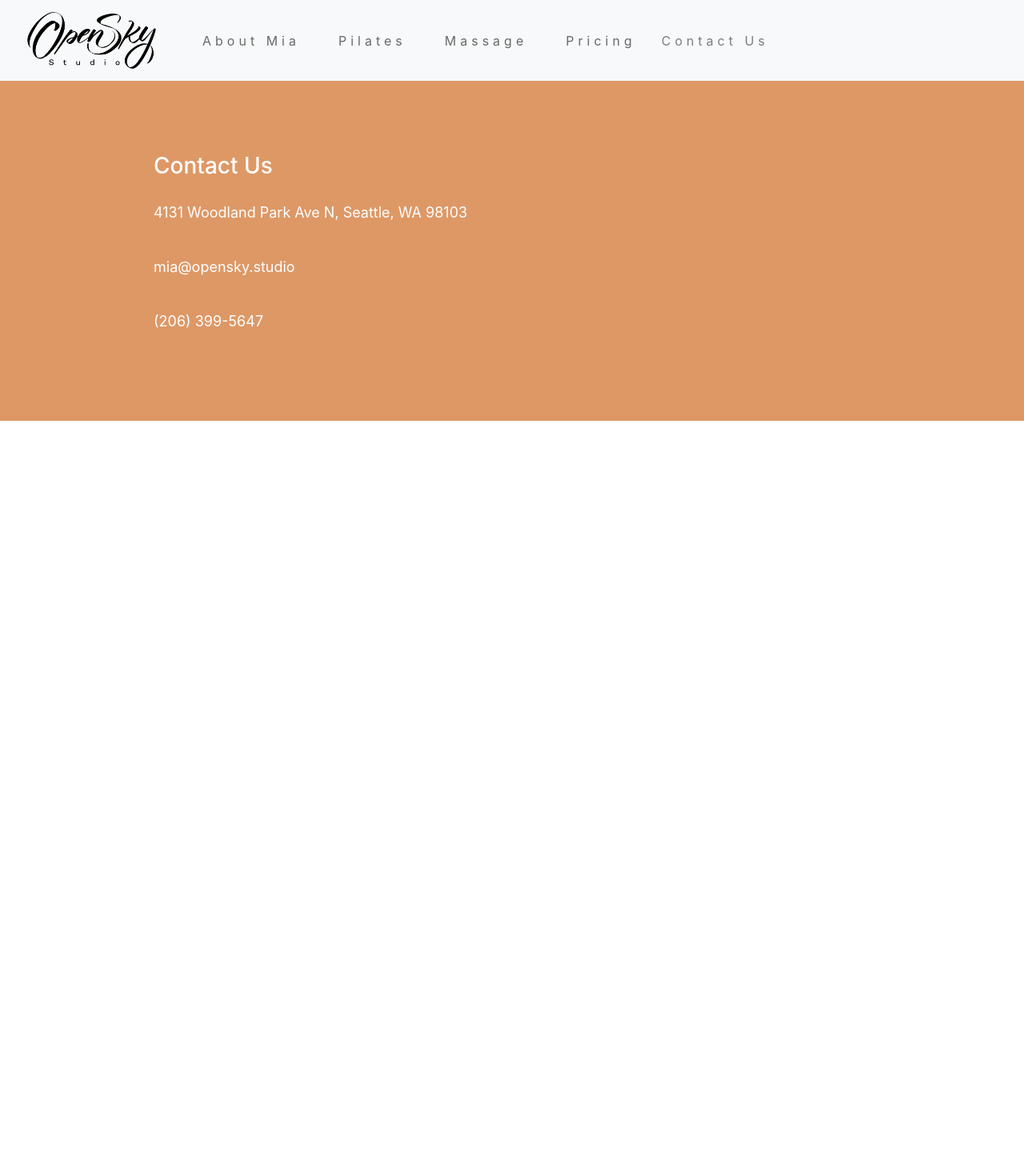
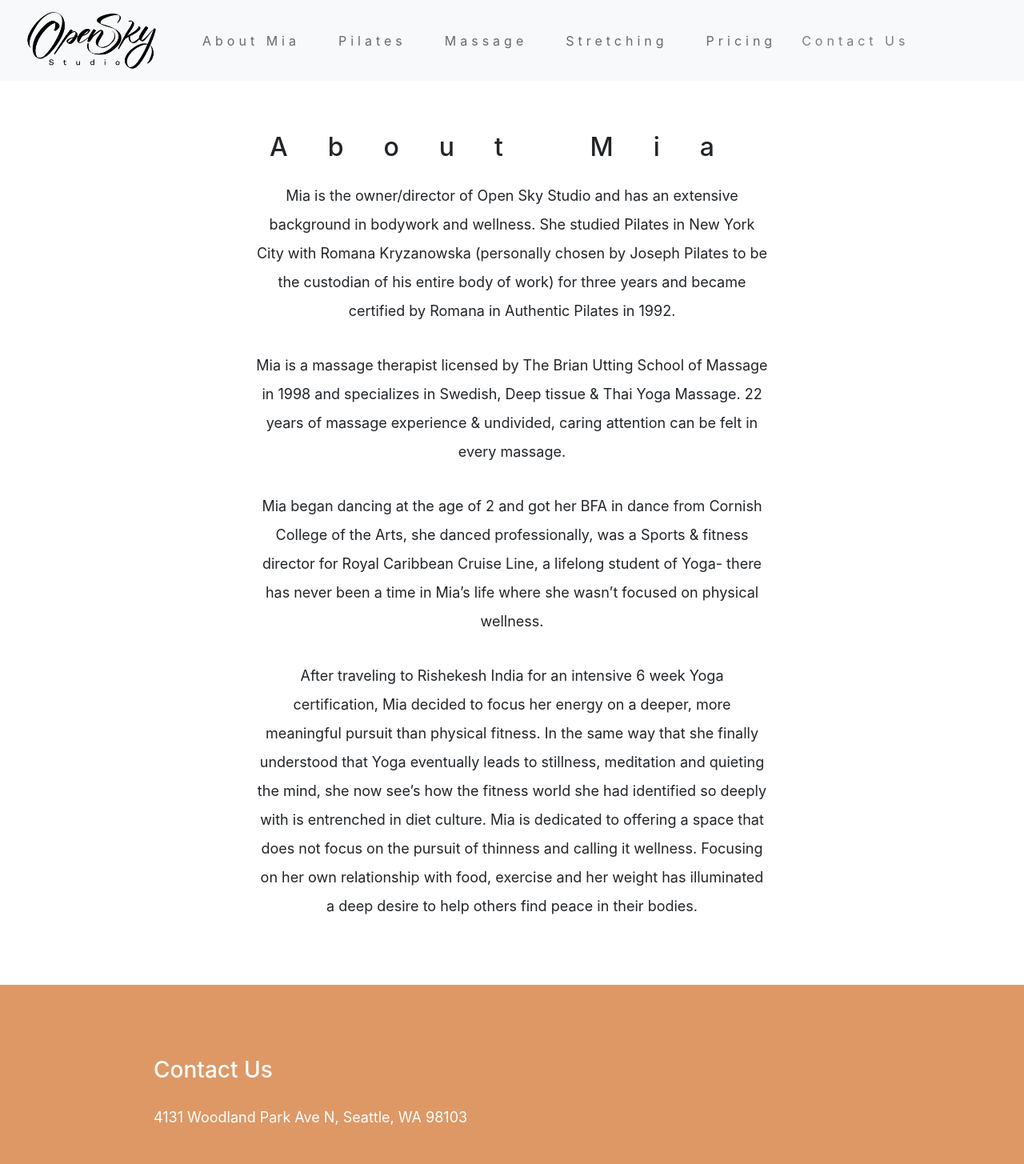
Before and after one commit to quan-huie/Open-Sky-Studio, a React (Create React App) app: page /about in a window 1280 px wide. Shown: the top 1455 px of the page at 80% size. Before the commit the page ends 800 px from the top, so only its background shows below. Built offline with nearby package versions, Linux system fonts and the light colour scheme.

Commit message:
added text and formatting to pilates, massage, stretching, pricing, about mia pages

```diff
--- /dev/null
+++ b/src/AboutMe/AboutMe.css
@@ -0,0 +1,5 @@
+.about-section {
+  width: 50%;
+  margin: auto;
+  padding: 5% 0;
+}
--- a/src/AboutMe/AboutMe.js
+++ b/src/AboutMe/AboutMe.js
@@ -1,11 +1,55 @@
 import React from 'react';
+import './AboutMe.css'
 
 function AboutPage() {
-    return (
-      <div className="AboutPage">
+  return (
+    <div className="AboutPage">
+      <div className="about-section">
+      <h2>About Mia</h2>
+      <p>
+        Mia is the owner/director of Open Sky Studio
+        and has an extensive background in bodywork
+        and wellness. She studied Pilates in New York
+        City with Romana Kryzanowska (personally chosen
+        by Joseph Pilates to be the custodian of his
+        entire body of work) for three years and became
+        certified by Romana in Authentic Pilates in 1992.
+      </p>
 
+      <p>
+        Mia is a massage therapist licensed by The Brian
+        Utting School of Massage in 1998 and specializes
+        in Swedish, Deep tissue & Thai Yoga Massage.
+        22 years of massage experience & undivided,
+        caring attention can be felt in every massage.
+      </p>
+      <p>
+        Mia began dancing at the age of 2 and got her
+        BFA in dance from Cornish College of the Arts,
+        she danced professionally, was a Sports & fitness
+        director for Royal Caribbean Cruise Line, a lifelong
+        student of Yoga- there has never been a time in Mia’s
+        life where she wasn’t focused on physical wellness.
+      </p>
+
+      <p>
+        After traveling to Rishekesh India for an intensive 6
+        week Yoga certification, Mia decided to focus her energy
+        on a deeper, more meaningful pursuit than physical fitness.
+        In the same way that she finally understood that Yoga
+        eventually leads to stillness, meditation and quieting
+        the mind, she now see’s how the fitness world she had
+        identified so deeply with is entrenched in diet culture.
+        Mia is dedicated to offering a space that does not focus
+        on the pursuit of thinness and calling it wellness.
+        Focusing on her own relationship with food, exercise
+        and her weight has illuminated a deep desire to help
+        others find peace in their bodies.
+      </p>
       </div>
-    );
-  }
 
-  export default AboutPage;
+    </div>
+  );
+}
+
+export default AboutPage;
--- a/src/App.js
+++ b/src/App.js
@@ -11,6 +11,8 @@ import HomePage from './HomePage/HomePage';
 import PricingPage from './PricingPage/PricingPage';
 import PilatesInfoPage from './ServicesPage/PilatesInfoPage';
 import MassageInfoPage from './ServicesPage/MassageInfoPage';
+import StretchingInfoPage from './ServicesPage/StretchingInfoPage';
+
 
 function App() {
   return (
@@ -20,9 +22,10 @@ function App() {
         <Switch>
           <Route exact path="/" component={HomePage}></Route>
           <Route exact path="/about" component={AboutPage}></Route>
-          <Route exact path="/massage" component={PricingPage}></Route>
+          <Route exact path="/pricing" component={PricingPage}></Route>
           <Route exact path="/pilates" component={PilatesInfoPage}></Route>
           <Route exact path="/massage" component={MassageInfoPage}></Route>
+          <Route exact path="/stretching" component={StretchingInfoPage}></Route>
 
         </Switch>
         <div id = "contact">
--- a/src/HomePage/HomePage.css
+++ b/src/HomePage/HomePage.css
@@ -72,3 +72,9 @@ p {
 .about-mia {
     padding: 5% 15%;
 }
+
+#testimonials {
+    text-align: center;
+    background-color: #ddce7b;
+    color: rgb(0, 0, 0);
+}
--- /dev/null
+++ b/src/PricingPage/PricingPage.css
@@ -0,0 +1,8 @@
+.PricingPage {
+  margin-top: 5%;
+  margin-bottom: 10%;
+}
+.pricing-section {
+  text-align: left;
+  margin: 5% 20%;
+}
--- a/src/PricingPage/PricingPage.js
+++ b/src/PricingPage/PricingPage.js
@@ -1,9 +1,28 @@
 import React from 'react';
+import './PricingPage.css';
 
 function PricingPage() {
     return (
       <div className="PricingPage">
+          <h2>Rates</h2>
+        <div className = "pricing-section">
+          <h3>Pilates</h3>
+          <p>PILATES private lesson (50 min) $75</p>
+          <p>PILATES duet lesson (50min) $5</p>
 
+        </div>
+
+        <div className = "pricing-section">
+          <h3>Massage</h3>
+          <p>MASSAGE classic or Thai Yoga (60min) $100</p>
+          <p>MASSAGE classic or Thai Yoga (90min) $130</p>
+        </div>
+
+        <div className = "pricing-section">
+          <h3>Stretching</h3>
+          <p>STRETCHING private session (30min) $50</p>
+          <p>STRETCHING private session (50min) $75</p>
+        </div>
       </div>
     );
   }
--- a/src/ServicesPage/MassageInfoPage.js
+++ b/src/ServicesPage/MassageInfoPage.js
@@ -1,11 +1,54 @@
 import React from 'react';
+import './ServicesPages.css';
 
 function MassageInfoPage() {
-    return (
-      <div className="MassageInfoPage">
+  return (
+    <div className="MassageInfoPage">
+      <div className="fluid-container">
+
+        <h2>SWEDISH MASSAGE</h2>
+        <p>
+          Sometimes referred to as a
+          “Classic Massage” is done on
+          a massage table, unclothed
+          under sheet, oils & lotions
+          are usedThe pressure in generally
+          gentle to moderate with the intention
+          to promote relaxation by releasing
+          muscle tension.
+        </p>
+      </div>
+      <div className = "fluid-container">
+        <h2>DEEP TISSUE MASSAGE</h2>
+        <p>
+          Done on a massage table,
+          unclothed under a sheet, oils
+          & lotions are used. While the
+          massage begins like a traditional
+          relaxation massage, after the
+          muscles are warmed up, deliberate
+          pressure is applied to work at a
+          deeper level. Deep tissue massage
+          facilitates healing by releasing
+          deep tension that causes pain & injuries.
+        </p>
+      </div>
+      <div className ="fluid-container">
+        <h2>THAI YOGA MASSAGE</h2>
+        <p>
+          Done on a mat on the floor
+          while the recipient is wearing
+          comfortable clothing that is easy
+          to move in. The therapist uses their
+          hands, knees, legs and feet to move
+          the client into a series of yoga-like
+          stretches and also applies deep muscle
+          compression, joint mobilization and acupressure.
+        </p>
 
       </div>
-    );
-  }
+    </div>
+  );
+}
 
-  export default MassageInfoPage;
+export default MassageInfoPage;
--- a/src/ServicesPage/PilatesInfoPage.js
+++ b/src/ServicesPage/PilatesInfoPage.js
@@ -3,12 +3,28 @@ import pilates from '../images/pilates.jpg';
 import './ServicesPages.css';
 
 function PilatesInfoPage() {
-    return (
-      <div className="PilatesInfoPage">
-        <img className = "pilates-img" src = {pilates}
-        alt ="picture of mia teaching pilates"/>
+  return (
+    <div className="PilatesInfoPage">
+      <div className="fluid-container">
+        <img className="pilates-img" src={pilates}
+          alt="mia teaching pilates" />
+
+        <h2>PILATES</h2>
+        <p>
+          PILATES is a specific exercise
+          method started in 1923 by Joseph
+          H Pilates that focuses on flexibility,
+          strength and posture. Every exercise
+          is designed to provide ease and efficiency
+          of movement. Emphasis on strengthening the
+          core muscles while stretching the body,
+          lengthening the spine, decompressing all
+          the joints and bringing balance to the
+          entire body. All levels and abilities welcome!
+        </p>
       </div>
-    );
-  }
+    </div>
+  );
+}
 
-  export default PilatesInfoPage;
+export default PilatesInfoPage;
--- a/src/ServicesPage/ServicesPages.css
+++ b/src/ServicesPage/ServicesPages.css
@@ -0,0 +1,18 @@
+h2 {
+  text-align: center;
+  margin-left: auto;
+  margin-right: auto;
+}
+.fluid-container {
+  width: 50%;
+  margin: 70px auto 150px auto;
+  text-align: center;
+}
+
+.pilates-img {
+  width: 100%;
+  /* float: right; */
+  margin-left: auto;
+  margin-bottom: 2rem;
+  /* margin: auto; */
+}
--- /dev/null
+++ b/src/ServicesPage/StretchingInfoPage.js
@@ -0,0 +1,28 @@
+import React from 'react';
+import './ServicesPages.css';
+
+function StretchingInfoPage() {
+  return (
+    <div className="StretchingInfoPage">
+      <div className="fluid-container">
+
+        <h2>STRETCHING</h2>
+        <p>
+          STRETCHING sessions incorporate
+          everything in the entire studio
+          with the emphasis on becoming
+          more flexible. Catering to the
+          individual, guidance is provided
+          for improved range of motion & mobility.
+          Using equipment, foam rollers,
+          yoga straps, warm vibrating massage
+          balls, and instructor assisted
+          stretching and compression, you will
+          leave feeling looser and more flexible.
+        </p>
+      </div>
+    </div>
+  );
+}
+
+export default StretchingInfoPage;
--- a/src/components/NavBar.js
+++ b/src/components/NavBar.js
@@ -15,7 +15,7 @@ function NavBar() {
                 bg="light"
             >
                 {/* NavBar Logo */}
-                <Navbar.Brand className = "navbar-item">
+                <Navbar.Brand className="navbar-item">
                     <Link to="/">
                         <img
                             alt=""
@@ -32,32 +32,38 @@ function NavBar() {
                     <Nav
                         className="mr-auto"
                     >
-                        <Nav.Link className = "navbar-item">
+                        <Nav.Link className="navbar-item">
                             <Link to="/about">
                                 About Mia
                             </Link>
                         </Nav.Link>
-                        <Nav.Link className = "navbar-item">
+                        <Nav.Link className="navbar-item">
 
                             <Link to="/pilates">
                                 Pilates
                             </Link>
                         </Nav.Link>
 
-                        <Nav.Link className = "navbar-item">
+                        <Nav.Link className="navbar-item">
                             <Link to="/massage">
                                 Massage
                             </Link>
                         </Nav.Link>
 
-                        <Nav.Link className = "navbar-item">
+                        <Nav.Link className="navbar-item">
 
+                            <Link to="/stretching">
+                                Stretching
+                            </Link>
+                        </Nav.Link>
+
+                        <Nav.Link className="navbar-item">
                             <Link to="/pricing">
                                 Pricing
                             </Link>
                         </Nav.Link>
 
-                        <Nav.Link className = "navbar-item" href ="#contact">
+                        <Nav.Link className="navbar-item" href="#contact">
                             Contact Us
                         </Nav.Link>
 
```
Also changed, not shown: src/HomePage/HomePage.js (+21 -4 lines). Lines whose indentation alone changed are shown as unchanged.
